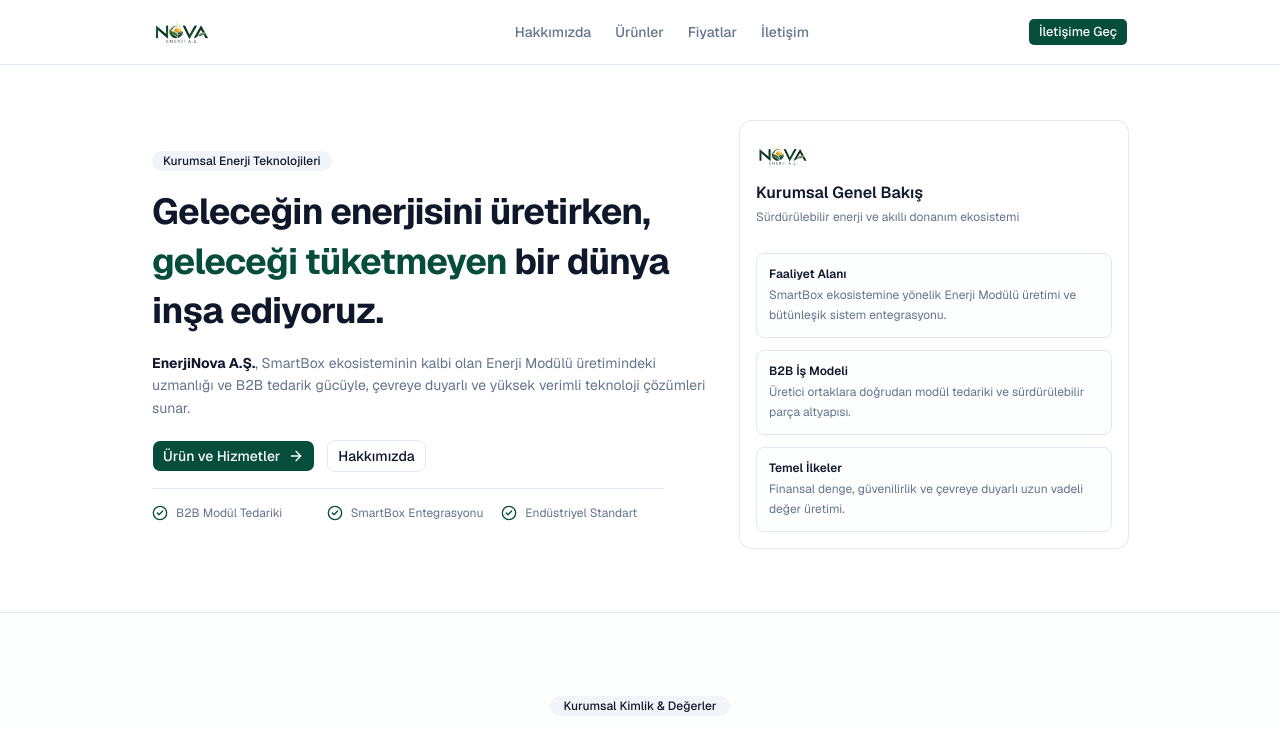
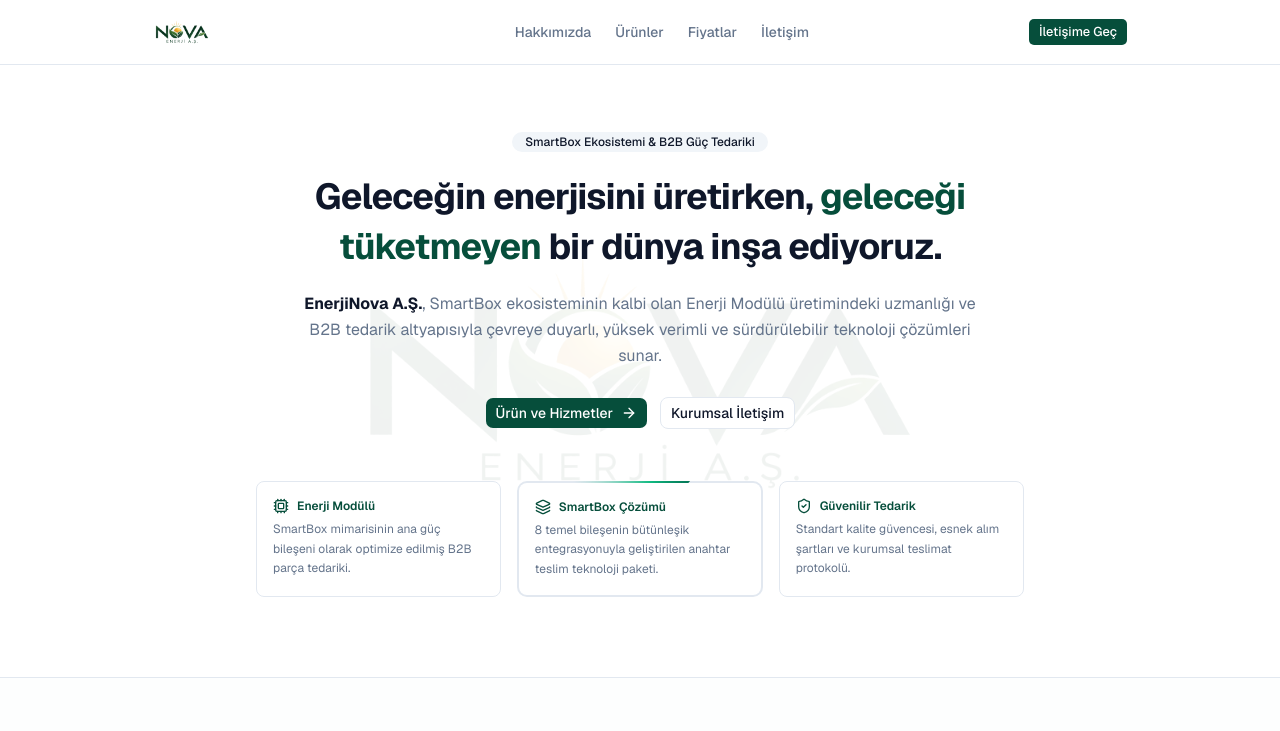
Before and after one commit to senaclkr/enerjinova, a Next.js app: page / in a window 1280 px wide. Shown: the top 731 px of the page. Built offline with nearby package versions, Linux system fonts and the light colour scheme.

Commit message:
feat: add subtle logo watermark in hero and snake border light beam animation

```diff
--- a/src/app/globals.css
+++ b/src/app/globals.css
@@ -75,3 +75,47 @@ body {
   transform: translateY(-2px);
   box-shadow: 0 6px 16px -4px rgba(0, 0, 0, 0.06);
 }
+
+/* Subtle Snake Border Beam Animation */
+@keyframes snakeRotate {
+  from {
+    transform: rotate(0deg);
+  }
+  to {
+    transform: rotate(360deg);
+  }
+}
+
+.snake-border-box {
+  position: relative;
+  overflow: hidden;
+  border-radius: calc(var(--radius) + 2px);
+  padding: 1.5px;
+  background-color: var(--border);
+}
+
+.snake-border-box::before {
+  content: "";
+  position: absolute;
+  top: -60%;
+  left: -60%;
+  width: 220%;
+  height: 220%;
+  background: conic-gradient(
+    transparent 0deg,
+    transparent 270deg,
+    #10b981 330deg,
+    #047857 360deg
+  );
+  animation: snakeRotate 6s linear infinite;
+  z-index: 0;
+  pointer-events: none;
+}
+
+.snake-border-inner {
+  position: relative;
+  z-index: 1;
+  background-color: var(--card);
+  border-radius: var(--radius);
+  height: 100%;
+}
--- a/src/components/ContactSection.tsx
+++ b/src/components/ContactSection.tsx
@@ -30,8 +30,9 @@ export function ContactSection() {
           </p>
         </div>
 
-        {/* Clean, Simple Contact Card - No forms, no copy buttons */}
-        <Card className="max-w-md mx-auto card-hover-effect">
+        {/* Clean, Simple Contact Card with Subtle Snake Border */}
+        <div className="snake-border-box card-hover-effect max-w-md mx-auto">
+          <Card className="snake-border-inner border-0">
             <CardHeader className="pb-3">
               <div className="w-10 h-10 rounded-full bg-primary/10 text-primary flex items-center justify-center mx-auto mb-1">
                 <Mail className="w-5 h-5" />
@@ -58,6 +59,7 @@ export function ContactSection() {
             </CardContent>
           </Card>
         </div>
+      </div>
     </section>
   );
 }
--- a/src/components/Hero.tsx
+++ b/src/components/Hero.tsx
@@ -2,42 +2,50 @@
 
 import React from "react";
 import Image from "next/image";
-import { ArrowRight, CheckCircle2 } from "lucide-react";
+import { ArrowRight, CheckCircle2, ShieldCheck, Cpu, Layers } from "lucide-react";
 import { Button } from "@/components/ui/button";
 import { Badge } from "@/components/ui/badge";
-import {
-  Card,
-  CardHeader,
-  CardTitle,
-  CardDescription,
-  CardContent,
-} from "@/components/ui/card";
 
 export function Hero() {
   return (
-    <section className="relative pt-10 pb-12 md:pt-14 md:pb-16 border-b border-border bg-background">
-      <div className="max-w-5xl mx-auto px-4 sm:px-6">
-        <div className="grid lg:grid-cols-12 gap-8 items-center">
-          {/* Left: Text & Actions */}
-          <div className="lg:col-span-7 space-y-4 text-center lg:text-left animate-fade-in">
+    <section className="relative pt-12 pb-16 md:pt-16 md:pb-20 border-b border-border bg-background overflow-hidden">
+      {/* Subtle, faint background logo watermark */}
+      <div className="absolute inset-0 flex items-center justify-center pointer-events-none overflow-hidden select-none">
+        <div className="relative w-[450px] h-[320px] sm:w-[620px] sm:h-[420px] opacity-[0.06]">
+          <Image
+            src="/logo.png"
+            alt="EnerjiNova A.Ş. Watermark"
+            fill
+            priority
+            className="object-contain"
+          />
+        </div>
+      </div>
+
+      <div className="relative max-w-5xl mx-auto px-4 sm:px-6">
+        <div className="max-w-3xl mx-auto text-center space-y-5 animate-fade-in">
+          {/* Badge */}
           <div className="inline-flex items-center gap-2">
-              <Badge variant="secondary" className="px-2.5 py-0.5 text-xs font-medium">
-                Kurumsal Enerji Teknolojileri
+            <Badge variant="secondary" className="px-3 py-1 text-xs font-medium">
+              SmartBox Ekosistemi & B2B Güç Tedariki
             </Badge>
           </div>
 
+          {/* Heading */}
           <h1 className="text-2xl sm:text-3xl lg:text-4xl font-bold tracking-tight text-foreground leading-snug">
             Geleceğin enerjisini üretirken,{" "}
             <span className="text-primary">geleceği tüketmeyen</span> bir dünya inşa ediyoruz.
           </h1>
 
-            <p className="text-sm text-muted-foreground max-w-xl mx-auto lg:mx-0 leading-relaxed">
+          {/* Description */}
+          <p className="text-sm sm:text-base text-muted-foreground max-w-2xl mx-auto leading-relaxed">
             <strong className="text-foreground">EnerjiNova A.Ş.</strong>,
             SmartBox ekosisteminin kalbi olan Enerji Modülü üretimindeki uzmanlığı
-              ve B2B tedarik gücüyle, çevreye duyarlı ve yüksek verimli teknoloji çözümleri sunar.
+            ve B2B tedarik altyapısıyla çevreye duyarlı, yüksek verimli ve sürdürülebilir teknoloji çözümleri sunar.
           </p>
 
-            <div className="pt-1 flex flex-col sm:flex-row items-center justify-center lg:justify-start gap-3">
+          {/* Buttons */}
+          <div className="pt-2 flex flex-col sm:flex-row items-center justify-center gap-3">
             <a href="#urunler" className="w-full sm:w-auto">
               <Button className="w-full sm:w-auto gap-2">
                 <span>Ürün ve Hizmetler</span>
@@ -45,79 +53,47 @@ export function Hero() {
               </Button>
             </a>
 
-              <a href="#hakkimizda" className="w-full sm:w-auto">
+            <a href="#iletisim" className="w-full sm:w-auto">
               <Button variant="outline" className="w-full sm:w-auto">
-                  Hakkımızda
+                Kurumsal İletişim
               </Button>
             </a>
           </div>
 
-            {/* Quick Corporate Highlights */}
-            <div className="pt-4 grid grid-cols-2 sm:grid-cols-3 gap-3 border-t border-border max-w-lg mx-auto lg:mx-0">
-              <div className="flex items-center gap-2 text-xs text-muted-foreground">
-                <CheckCircle2 className="w-4 h-4 text-primary shrink-0" />
-                <span>B2B Modül Tedariki</span>
+          {/* 3 Minimalist Corporate Highlight Cards with Snake Border on Core Card */}
+          <div className="pt-8 grid sm:grid-cols-3 gap-4 text-left">
+            <div className="p-4 rounded-lg border border-border bg-card/60 backdrop-blur-xs card-hover-effect">
+              <div className="flex items-center gap-2 text-primary font-semibold text-xs mb-1.5">
+                <Cpu className="w-4 h-4" />
+                <span>Enerji Modülü</span>
               </div>
-              <div className="flex items-center gap-2 text-xs text-muted-foreground">
-                <CheckCircle2 className="w-4 h-4 text-primary shrink-0" />
-                <span>SmartBox Entegrasyonu</span>
+              <p className="text-xs text-muted-foreground leading-relaxed">
+                SmartBox mimarisinin ana güç bileşeni olarak optimize edilmiş B2B parça tedariki.
+              </p>
             </div>
-              <div className="flex items-center gap-2 text-xs text-muted-foreground col-span-2 sm:col-span-1">
-                <CheckCircle2 className="w-4 h-4 text-primary shrink-0" />
-                <span>Endüstriyel Standart</span>
+
+            {/* Snake Border Card (Highlighted) */}
+            <div className="snake-border-box card-hover-effect">
+              <div className="snake-border-inner p-4">
+                <div className="flex items-center gap-2 text-primary font-semibold text-xs mb-1.5">
+                  <Layers className="w-4 h-4" />
+                  <span>SmartBox Çözümü</span>
                 </div>
+                <p className="text-xs text-muted-foreground leading-relaxed">
+                  8 temel bileşenin bütünleşik entegrasyonuyla geliştirilen anahtar teslim teknoloji paketi.
+                </p>
               </div>
             </div>
 
-          {/* Right: Clean Corporate Overview Card */}
-          <div className="lg:col-span-5 animate-fade-in">
-            <Card className="card-hover-effect">
-              <CardHeader className="pb-3">
-                <div className="relative h-9 w-32 mb-1">
-                  <Image
-                    src="/logo.png"
-                    alt="EnerjiNova A.Ş."
-                    fill
-                    className="object-contain object-left"
-                  />
+            <div className="p-4 rounded-lg border border-border bg-card/60 backdrop-blur-xs card-hover-effect">
+              <div className="flex items-center gap-2 text-primary font-semibold text-xs mb-1.5">
+                <ShieldCheck className="w-4 h-4" />
+                <span>Güvenilir Tedarik</span>
               </div>
-                <CardTitle className="text-base font-semibold">
-                  Kurumsal Genel Bakış
-                </CardTitle>
-                <CardDescription className="text-xs">
-                  Sürdürülebilir enerji ve akıllı donanım ekosistemi
-                </CardDescription>
-              </CardHeader>
-
-              <CardContent className="space-y-3 pt-0">
-                <div className="p-3 rounded-lg border border-border bg-muted/30 space-y-1">
-                  <div className="text-xs font-semibold text-foreground">
-                    Faaliyet Alanı
+              <p className="text-xs text-muted-foreground leading-relaxed">
+                Standart kalite güvencesi, esnek alım şartları ve kurumsal teslimat protokolü.
+              </p>
             </div>
-                  <div className="text-xs text-muted-foreground leading-relaxed">
-                    SmartBox ekosistemine yönelik Enerji Modülü üretimi ve bütünleşik sistem entegrasyonu.
-                  </div>
-                </div>
-
-                <div className="p-3 rounded-lg border border-border bg-muted/30 space-y-1">
-                  <div className="text-xs font-semibold text-foreground">
-                    B2B İş Modeli
-                  </div>
-                  <div className="text-xs text-muted-foreground leading-relaxed">
-                    Üretici ortaklara doğrudan modül tedariki ve sürdürülebilir parça altyapısı.
-                  </div>
-                </div>
-
-                <div className="p-3 rounded-lg border border-border bg-muted/30 space-y-1">
-                  <div className="text-xs font-semibold text-foreground">
-                    Temel İlkeler
-                  </div>
-                  <div className="text-xs text-muted-foreground leading-relaxed">
-                    Finansal denge, güvenilirlik ve çevreye duyarlı uzun vadeli değer üretimi.
-                  </div>
-                </div>
-              </CardContent>
-            </Card>
           </div>
         </div>
       </div>
--- a/src/components/ProductsSection.tsx
+++ b/src/components/ProductsSection.tsx
@@ -143,11 +143,12 @@ export function ProductsSection() {
         <div className="mt-12 grid md:grid-cols-2 lg:grid-cols-3 gap-6">
           {filteredProducts.map((product) => {
             const Icon = product.icon;
-            return (
+            const CardComponent = (
               <Card
-                key={product.id}
-                className={`flex flex-col justify-between card-hover-effect ${
-                  product.highlight ? "border-primary shadow-sm" : ""
+                className={`flex flex-col justify-between h-full ${
+                  product.highlight
+                    ? "snake-border-inner border-0"
+                    : "card-hover-effect"
                 }`}
               >
                 <CardHeader>
@@ -224,6 +225,16 @@ export function ProductsSection() {
                 </CardFooter>
               </Card>
             );
+
+            return product.highlight ? (
+              <div key={product.id} className="snake-border-box card-hover-effect flex flex-col">
+                {CardComponent}
+              </div>
+            ) : (
+              <div key={product.id} className="flex flex-col">
+                {CardComponent}
+              </div>
+            );
           })}
         </div>
       </div>
```
Lines whose indentation alone changed are shown as unchanged.
